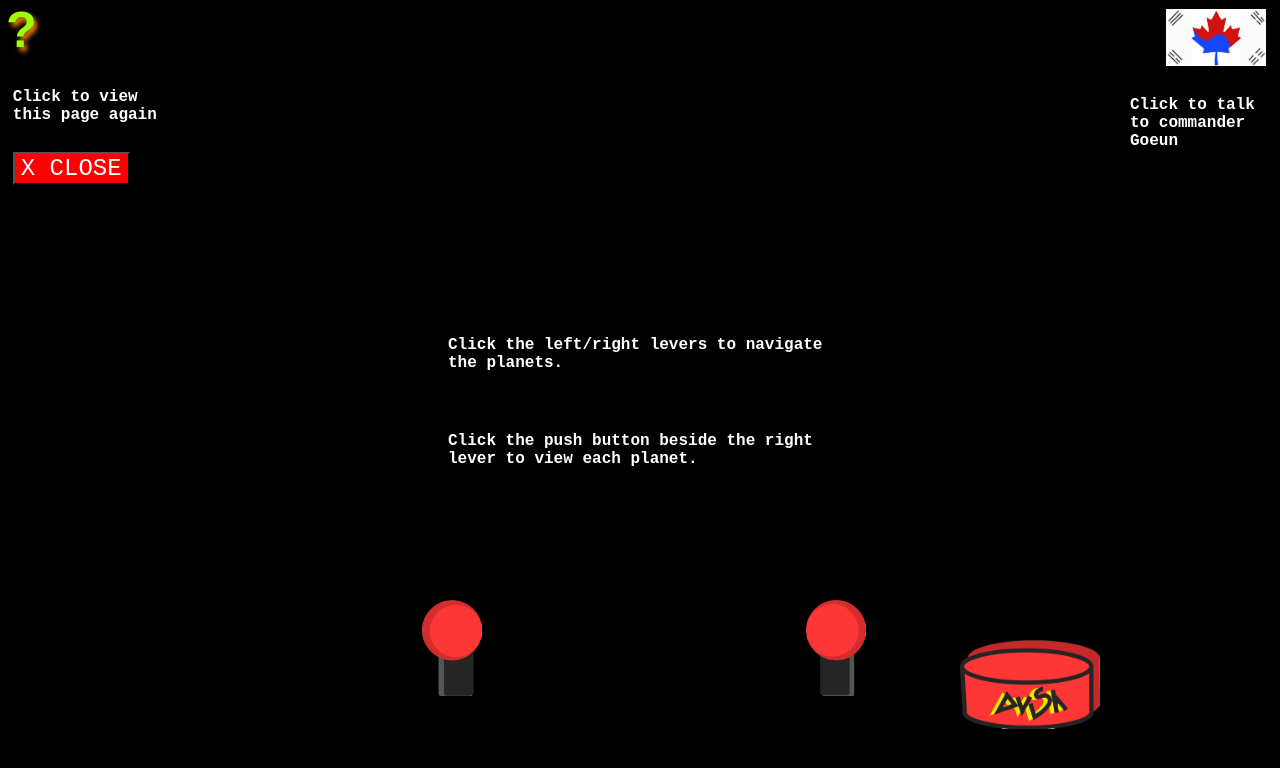
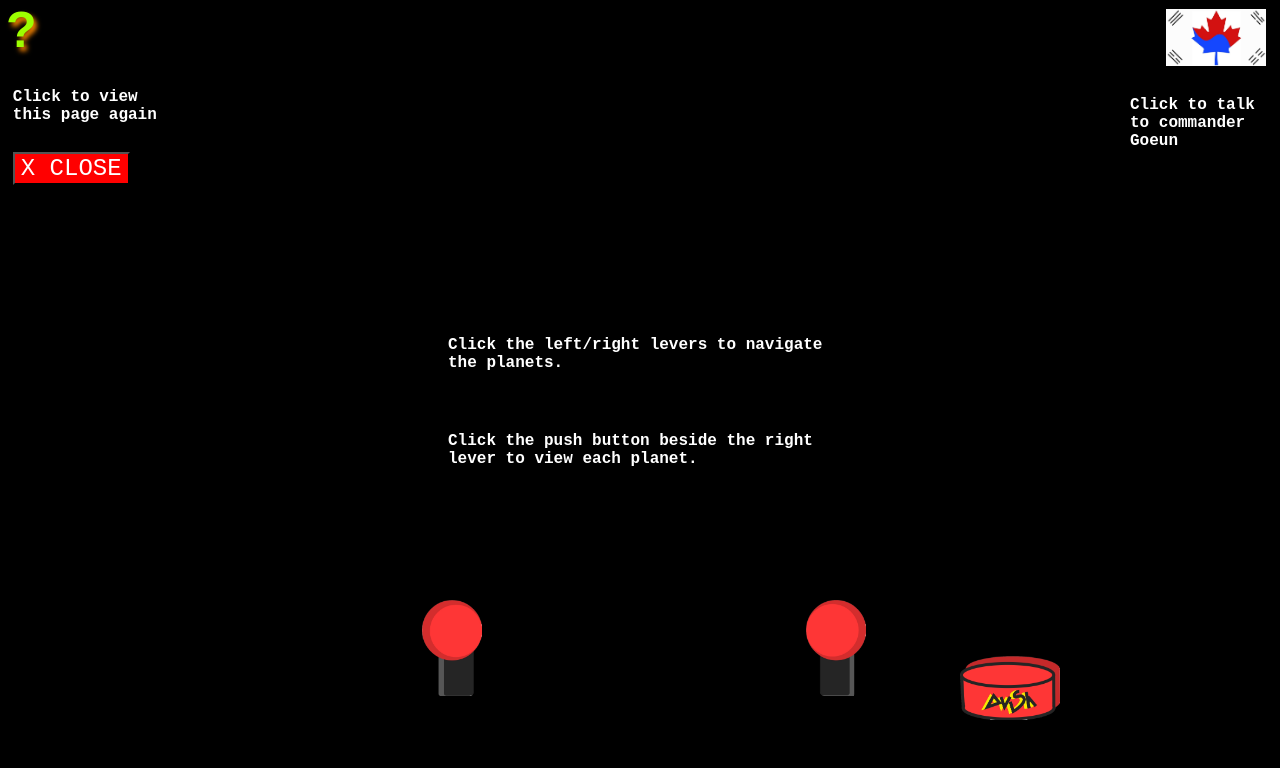
Before and after one commit to goeunj/goeunj.github.io, a plain HTML site: page index.html in a window 1280 px wide. Drawn offline with nearby package versions, Linux system fonts and the light colour scheme.

Commit message:
Update main.css

```diff
--- a/main.css
+++ b/main.css
@@ -188,12 +188,12 @@ p{
 #pushbtn{
   height: auto;
   width: auto;
-  max-width: 140px;
+  max-width: 100px;
   max-height: auto;
 
   position: fixed;
   left: 75%;
-  top: 80%;
+  top: 82%;
   z-index: -2;
 
   pointer-events: none;
```
